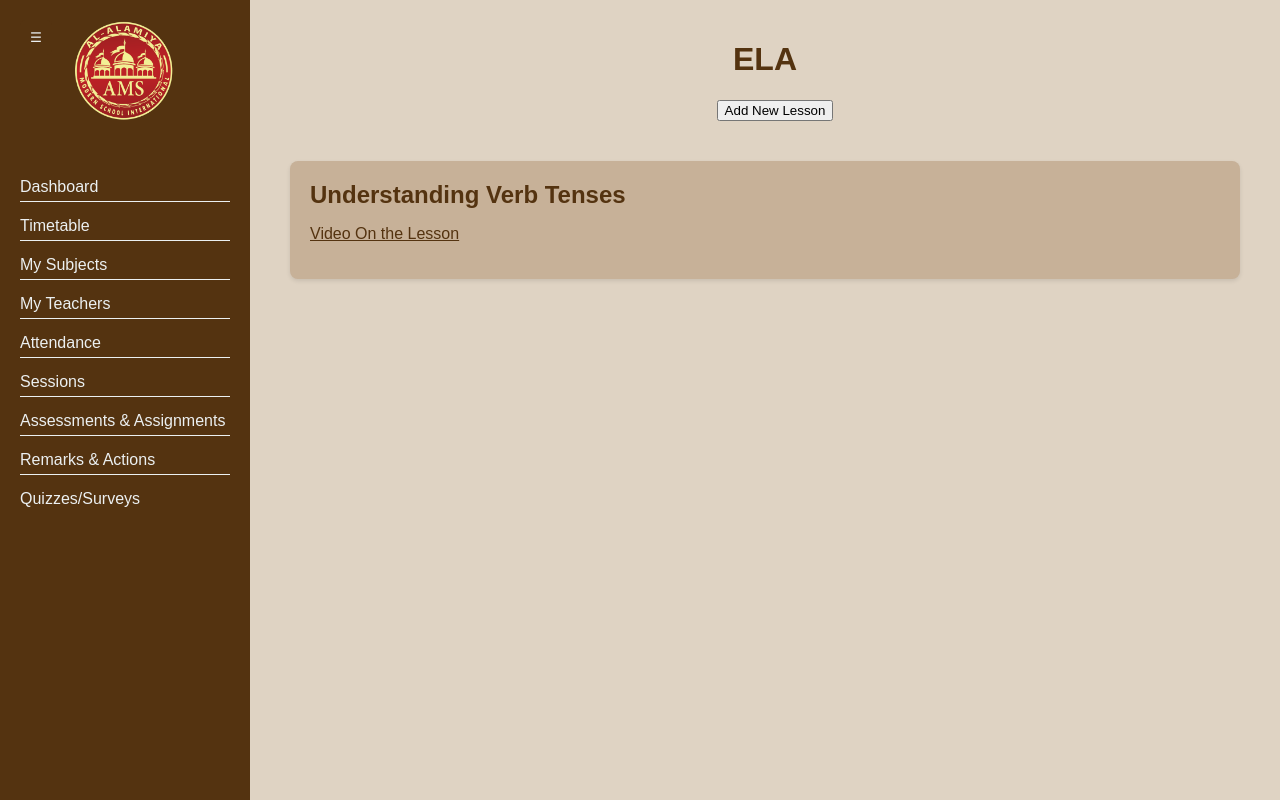
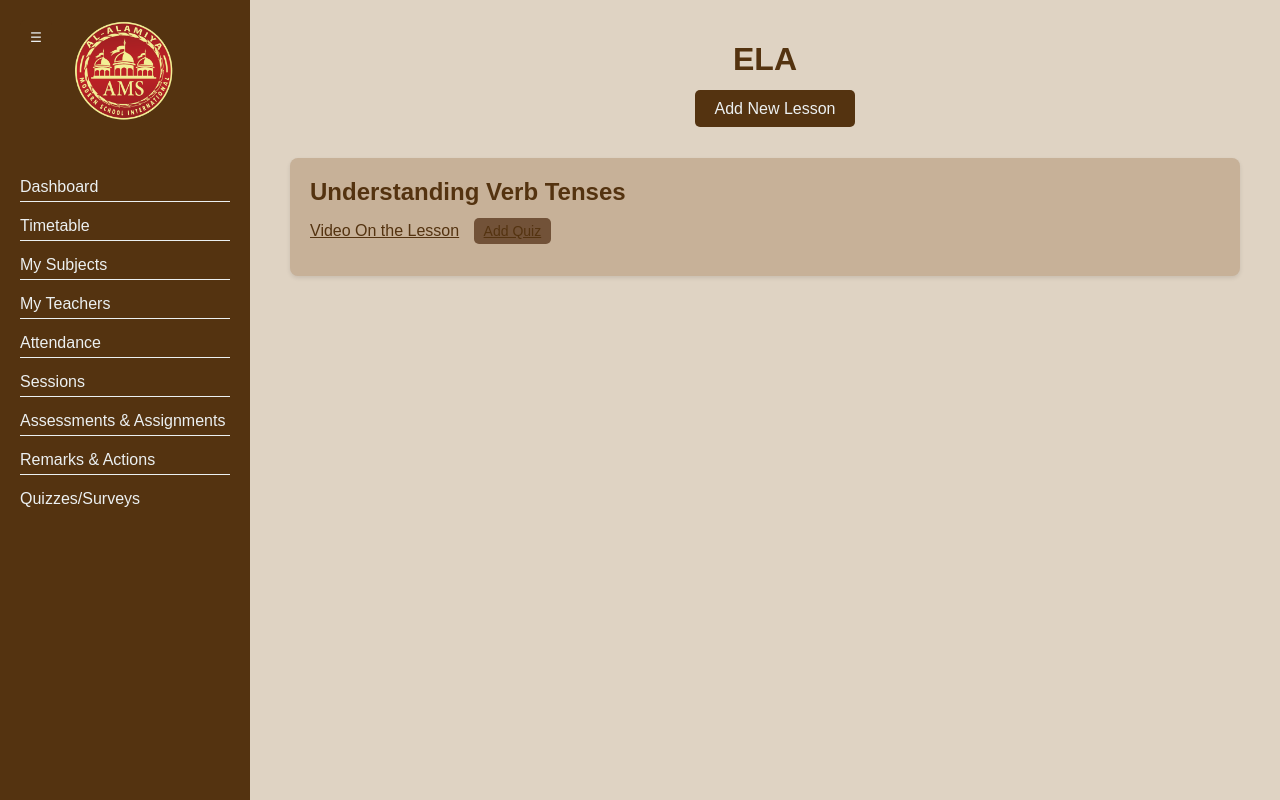
Before and after one commit to zyadwael/LMS, a Flask app: page /view_subject/1 in a window 1280 px wide. Run offline with Flask 3, Linux system fonts and the light colour scheme; a user stored in the database is signed in; data comes from the database, SQL or seed files in the repository; data that the repository does not hold is empty; some libraries are stand-ins or nearby versions.

Commit message:
Add Quiz

```diff
--- a/templates/view_subject_teacher.html
+++ b/templates/view_subject_teacher.html
@@ -82,7 +82,6 @@
             width: 100%;
         }
 
-
         .sidebar ul li a:hover {
             text-decoration: underline;
         }
@@ -127,6 +126,7 @@
         .post a:hover {
             text-decoration: none;
         }
+
         .toggle-btn {
             position: fixed;
             top: 20px;
@@ -140,13 +140,44 @@
             border-radius: 5px;
         }
 
+        .add-lesson-btn {
+            background-color: #543310;
+            color: #ecf0f1;
+            border: none;
+            padding: 10px 20px;
+            margin-left: 20px;
+            border-radius: 5px;
+            cursor: pointer;
+            text-decoration: none;
+            font-size: 16px;
+        }
+
+        .add-lesson-btn:hover {
+            background-color: #725238;
+        }
+
+        .add-quiz-btn {
+            background-color: #725238;
+            color: #ecf0f1;
+            border: none;
+            padding: 5px 10px;
+            margin-left: 10px;
+            border-radius: 5px;
+            cursor: pointer;
+            text-decoration: none;
+            font-size: 14px;
+        }
+
+        .add-quiz-btn:hover {
+            background-color: #543310;
+        }
+
         /* Media Queries for Responsive Design */
         @media (max-width: 768px) {
             .section {
                 flex-basis: calc(100% - 20px); /* Full width on smaller screens */
                 margin: 10px 0; /* Adjust margin for spacing */
             }
-
 
             .sidebar {
                 position: fixed;
@@ -171,7 +202,6 @@
                 margin: 10px 0; /* Adjust margin for spacing */
             }
         }
-
     </style>
 </head>
 <body>
@@ -199,7 +229,7 @@
         <div class="main-content">
             <div class="dashboard-header">
                 <h1 style="color: #543310;">{{ subject.name }}</h1>
-                <a href="/create_lesson/{{ subject.id }}"><button style=";text-decoration: none; margin-left: 20px;">Add New Lesson</button></a>
+                <a href="/create_lesson/{{ subject.id }}" class="add-lesson-btn">Add New Lesson</a>
             </div>
             <div class="posts">
                 {% for lesson in lessons %}
@@ -207,16 +237,14 @@
                     <h2>{{ lesson.name }}</h2>
                     {% if lesson_videos[lesson.id] %}
                     {% for video in lesson_videos[lesson.id] %}
-                    <p><a href="/video/{{ video.id }}">Video On the Lesson</a></p>
+                    <p>
+                        <a href="/video/{{ video.id }}">Video On the Lesson</a>
+                        <a href="/create_quiz/{{ video.id }}" class="add-quiz-btn">Add Quiz</a>
+                    </p>
                     {% endfor %}
                     {% endif %}
-                    {% if lesson_files[lesson.id] %}
-                        <h3>Files</h3>
-                        <ul>
-                            {% for file in lesson_files[lesson.id] %}
-                            <li><a href="{{ url_for('download_file', filename=file.path.split('/')[-1]) }}">{{ file.name }}</a></li>
-                            {% endfor %}
-                        </ul>
+                    {% if lesson.files %}
+                    <p><a href="{{ url_for('static', filename='uploads/' ~ lesson.files) }}" target="_blank">Download File</a></p>
                     {% endif %}
                 </div>
                 {% endfor %}
```
Lines whose indentation alone changed are shown as unchanged.
